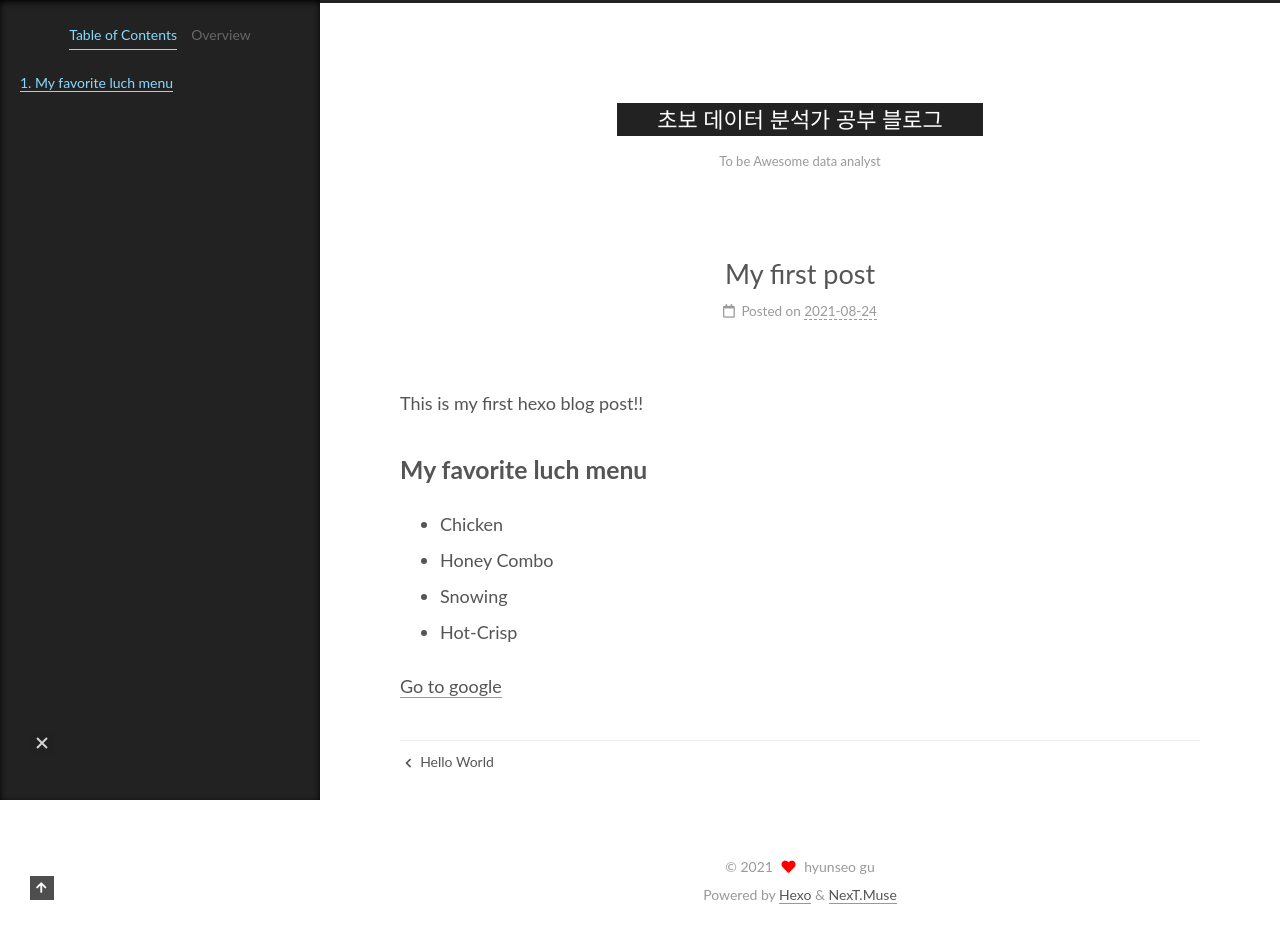
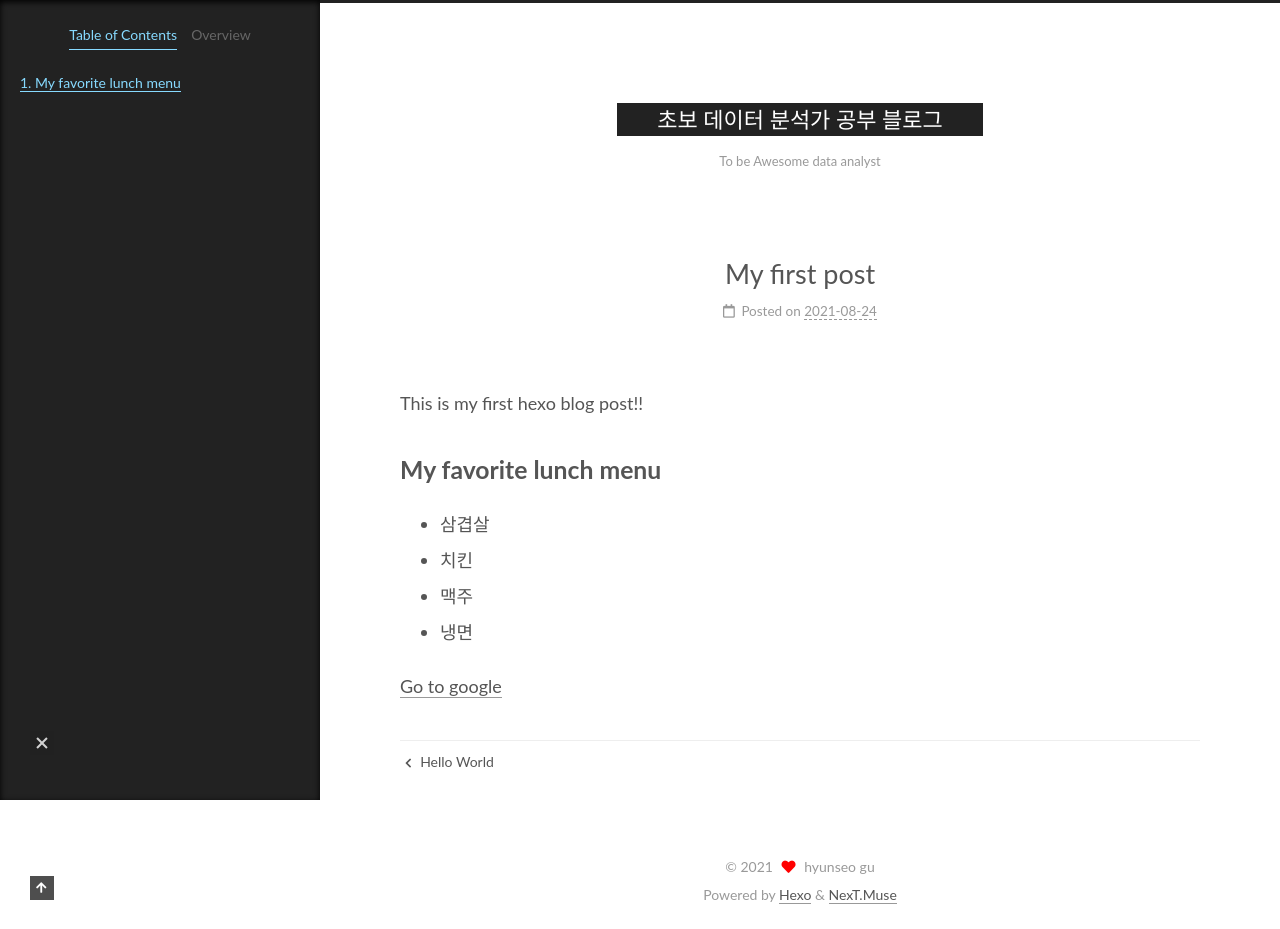
Before and after one commit to hyunseogu/hyunseogu.github.io, a plain HTML site: page 2021/08/24/My-first-post/index.html in a window 1280 px wide. Drawn offline with nearby package versions, Linux system fonts and the light colour scheme.

Commit message:
Site updated: 2021-08-24 10:54:00

```diff
--- a/2021/08/24/My-first-post/index.html
+++ b/2021/08/24/My-first-post/index.html
@@ -20,15 +20,15 @@
   <link rel="stylesheet" href="https://cdn.jsdelivr.net/npm/animate.css@3.1.1/animate.min.css" integrity="sha256-PR7ttpcvz8qrF57fur/yAx1qXMFJeJFiA6pSzWi0OIE=" crossorigin="anonymous">
 
 <script class="next-config" data-name="main" type="application/json">{"hostname":"hyunseogu.github.io","root":"/","images":"/images","scheme":"Muse","version":"8.7.0","exturl":false,"sidebar":{"position":"left","display":"post","padding":18,"offset":12},"copycode":false,"bookmark":{"enable":false,"color":"#222","save":"auto"},"fancybox":false,"mediumzoom":false,"lazyload":false,"pangu":false,"comments":{"style":"tabs","active":null,"storage":true,"lazyload":false,"nav":null},"motion":{"enable":true,"async":false,"transition":{"post_block":"fadeIn","post_header":"fadeInDown","post_body":"fadeInDown","coll_header":"fadeInLeft","sidebar":"fadeInUp"}},"prism":false,"i18n":{"placeholder":"Searching...","empty":"We didn't find any results for the search: ${query}","hits_time":"${hits} results found in ${time} ms","hits":"${hits} results found"}}</script><script src="/js/config.js"></script>
-<meta name="description" content="This is my first hexo blog post!! My favorite luch menu Chicken Honey Combo Snowing Hot-Crisp  Go to google">
+<meta name="description" content="This is my first hexo blog post!! My favorite lunch menu 삼겹살 치킨 맥주 냉면  Go to google">
 <meta property="og:type" content="article">
 <meta property="og:title" content="My first post">
 <meta property="og:url" content="https://hyunseogu.github.io/2021/08/24/My-first-post/index.html">
 <meta property="og:site_name" content="초보 데이터 분석가 공부 블로그">
-<meta property="og:description" content="This is my first hexo blog post!! My favorite luch menu Chicken Honey Combo Snowing Hot-Crisp  Go to google">
+<meta property="og:description" content="This is my first hexo blog post!! My favorite lunch menu 삼겹살 치킨 맥주 냉면  Go to google">
 <meta property="og:locale" content="en_US">
 <meta property="article:published_time" content="2021-08-24T01:04:19.000Z">
-<meta property="article:modified_time" content="2021-08-24T01:11:44.677Z">
+<meta property="article:modified_time" content="2021-08-24T01:52:10.606Z">
 <meta property="article:author" content="hyunseo gu">
 <meta name="twitter:card" content="summary">
 
@@ -108,7 +108,7 @@
       <div class="sidebar-panel-container">
         <!--noindex-->
         <div class="post-toc-wrap sidebar-panel">
-            <div class="post-toc animated"><ol class="nav"><li class="nav-item nav-level-2"><a class="nav-link" href="#My-favorite-luch-menu"><span class="nav-number">1.</span> <span class="nav-text">My favorite luch menu</span></a></li></ol></div>
+            <div class="post-toc animated"><ol class="nav"><li class="nav-item nav-level-2"><a class="nav-link" href="#My-favorite-lunch-menu"><span class="nav-number">1.</span> <span class="nav-text">My favorite lunch menu</span></a></li></ol></div>
         </div>
         <!--/noindex-->
 
@@ -188,7 +188,7 @@
       <span class="post-meta-item-text">Posted on</span>
 
 
-      <time title="Created: 2021-08-24 10:04:19 / Modified: 10:11:44" itemprop="dateCreated datePublished" datetime="2021-08-24T10:04:19+09:00">2021-08-24</time>
+      <time title="Created: 2021-08-24 10:04:19 / Modified: 10:52:10" itemprop="dateCreated datePublished" datetime="2021-08-24T10:04:19+09:00">2021-08-24</time>
     </span>
 
 
@@ -202,11 +202,11 @@
 
     <div class="post-body" itemprop="articleBody">
         <p>This is my first hexo blog post!!</p>
-<h2 id="My-favorite-luch-menu"><a href="#My-favorite-luch-menu" class="headerlink" title="My favorite luch menu"></a>My favorite luch menu</h2><ul>
-<li>Chicken</li>
-<li>Honey Combo</li>
-<li>Snowing</li>
-<li>Hot-Crisp</li>
+<h2 id="My-favorite-lunch-menu"><a href="#My-favorite-lunch-menu" class="headerlink" title="My favorite lunch menu"></a>My favorite lunch menu</h2><ul>
+<li>삼겹살</li>
+<li>치킨</li>
+<li>맥주</li>
+<li>냉면</li>
 </ul>
 <p><a target="_blank" rel="noopener" href="https://www.google.com">Go to google</a></p>
 
--- a/css/main.css
+++ b/css/main.css
@@ -2607,7 +2607,7 @@ ul.breadcrumb li:last-child {
   vertical-align: middle;
 }
 .links-of-author a::before {
-  background: #d21f74;
+  background: #0e4ab4;
   display: inline-block;
   margin-right: 3px;
   transform: translateY(-2px);
```
Also changed, not shown: index.html (+6 -6 lines).
